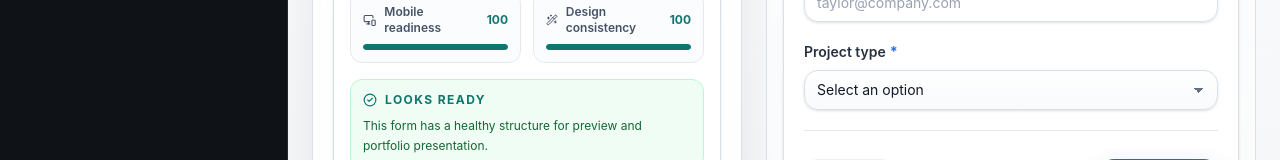
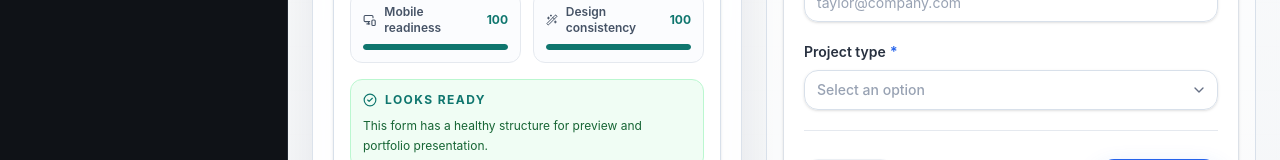
Before and after one commit to OmKhandale05/formcraft, a Next.js app: page /settings in a window 1280 px wide. Shown: the part 570-730 px from the top of the page. Built offline with nearby package versions, Linux system fonts and the light colour scheme.

Commit message:
style(ui): replace native dropdown menus

```diff
--- a/src/components/ui/input.tsx
+++ b/src/components/ui/input.tsx
@@ -1,4 +1,5 @@
-import type { InputHTMLAttributes, SelectHTMLAttributes, TextareaHTMLAttributes } from "react";
+import { Check, ChevronDown } from "lucide-react";
+import { Children, isValidElement, useEffect, useId, useRef, useState, type ChangeEvent, type FocusEvent, type InputHTMLAttributes, type ReactElement, type ReactNode, type SelectHTMLAttributes, type TextareaHTMLAttributes } from "react";
 import { cn } from "@/lib/utils";
 
 export function Input({ className, ...props }: InputHTMLAttributes<HTMLInputElement>) {
@@ -25,15 +26,122 @@ export function Textarea({ className, ...props }: TextareaHTMLAttributes<HTMLTex
   );
 }
 
-export function Select({ className, ...props }: SelectHTMLAttributes<HTMLSelectElement>) {
+type OptionElement = ReactElement<{
+  children?: ReactNode;
+  disabled?: boolean;
+  value?: string | number | readonly string[];
+}>;
+
+function optionText(children: ReactNode) {
+  return Children.toArray(children).join("");
+}
+
+export function Select({ className, children, id, value, defaultValue, onChange, onBlur, disabled, name, ...props }: SelectHTMLAttributes<HTMLSelectElement>) {
+  const generatedId = useId();
+  const selectId = id ?? generatedId;
+  const containerRef = useRef<HTMLDivElement>(null);
+  const [open, setOpen] = useState(false);
+  const [internalValue, setInternalValue] = useState(String(value ?? defaultValue ?? ""));
+  const currentValue = String(value ?? internalValue);
+  const options = Children.toArray(children)
+    .filter(isValidElement)
+    .map((child) => {
+      const option = child as OptionElement;
+      const optionValue = option.props.value ?? optionText(option.props.children);
+      return {
+        disabled: Boolean(option.props.disabled),
+        label: optionText(option.props.children),
+        value: String(optionValue)
+      };
+    });
+  const selected = options.find((option) => option.value === currentValue) ?? options[0];
+
+  useEffect(() => {
+    const closeOnOutsideClick = (event: MouseEvent) => {
+      if (!containerRef.current?.contains(event.target as Node)) setOpen(false);
+    };
+
+    const closeOnEscape = (event: KeyboardEvent) => {
+      if (event.key === "Escape") setOpen(false);
+    };
+
+    document.addEventListener("mousedown", closeOnOutsideClick);
+    document.addEventListener("keydown", closeOnEscape);
+    return () => {
+      document.removeEventListener("mousedown", closeOnOutsideClick);
+      document.removeEventListener("keydown", closeOnEscape);
+    };
+  }, []);
+
+  const selectValue = (nextValue: string) => {
+    setInternalValue(nextValue);
+    onChange?.({ target: { name, value: nextValue } } as ChangeEvent<HTMLSelectElement>);
+    setOpen(false);
+  };
+
   return (
-    <select
-      className={cn(
-        "formcraft-select h-10 w-full appearance-none rounded-lg border border-[#cfd9e7] bg-[#fbfcfe] py-0 pl-3 pr-10 text-sm text-[#111827] shadow-[inset_0_1px_0_rgba(255,255,255,0.9),0_1px_2px_rgba(17,24,39,0.05)] transition hover:border-[#b9c6d7] focus:border-[var(--accent)] focus:bg-white focus:shadow-[0_0_0_3px_rgba(49,87,213,0.12),inset_0_1px_0_rgba(255,255,255,0.9)]",
-        className
+    <div ref={containerRef} className="relative w-full">
+      <select
+        id={selectId}
+        name={name}
+        value={currentValue}
+        disabled={disabled}
+        className="sr-only"
+        tabIndex={-1}
+        aria-hidden="true"
+        onChange={() => {}}
+        {...props}
+      >
+        {children}
+      </select>
+      <button
+        type="button"
+        aria-controls={`${selectId}-menu`}
+        aria-expanded={open}
+        aria-haspopup="listbox"
+        disabled={disabled}
+        className={cn(
+          "flex h-10 w-full items-center justify-between gap-3 rounded-lg border border-[#cfd9e7] bg-[#fbfcfe] pl-3 pr-2.5 text-left text-sm text-[#111827]",
+          "shadow-[inset_0_1px_0_rgba(255,255,255,0.9),0_1px_2px_rgba(17,24,39,0.05)] transition disabled:pointer-events-none disabled:opacity-50",
+          "hover:border-[#b9c6d7] hover:bg-white focus:border-[var(--accent)] focus:bg-white focus:outline-none focus:shadow-[0_0_0_3px_rgba(49,87,213,0.12),inset_0_1px_0_rgba(255,255,255,0.9)]",
+          className,
+          open && "border-[var(--accent)] bg-white shadow-[0_0_0_3px_rgba(49,87,213,0.12),inset_0_1px_0_rgba(255,255,255,0.9)]"
+        )}
+        onBlur={() => onBlur?.({ target: { name, value: currentValue } } as FocusEvent<HTMLSelectElement>)}
+        onClick={() => setOpen((value) => !value)}
+      >
+        <span className={cn("min-w-0 truncate font-medium", !selected?.value && "text-[#98a2b3]")}>{selected?.label || "Select option"}</span>
+        <ChevronDown size={16} className={cn("shrink-0 text-[#667085] transition", open && "rotate-180 text-[var(--accent)]")} />
+      </button>
+      {open && (
+        <div
+          id={`${selectId}-menu`}
+          role="listbox"
+          className="absolute left-0 top-[calc(100%+0.375rem)] z-[90] max-h-64 w-full min-w-[220px] overflow-y-auto rounded-xl border border-[#cfd9e7] bg-white p-1.5 shadow-[0_24px_60px_rgba(17,24,39,0.18)]"
+        >
+          {options.map((option) => {
+            const active = option.value === currentValue;
+            return (
+              <button
+                key={option.value}
+                type="button"
+                role="option"
+                aria-selected={active}
+                disabled={option.disabled}
+                className={cn(
+                  "flex w-full items-center gap-3 rounded-lg px-3 py-2.5 text-left text-sm transition disabled:pointer-events-none disabled:opacity-45",
+                  active ? "bg-[#eef3ff] font-semibold text-[#1d3fbf]" : "text-[#334155] hover:bg-[#f5f7fb]"
+                )}
+                onClick={() => selectValue(option.value)}
+              >
+                <span className="min-w-0 flex-1 truncate">{option.label}</span>
+                {active && <Check size={15} className="shrink-0" />}
+              </button>
+            );
+          })}
+        </div>
       )}
-      {...props}
-    />
+    </div>
   );
 }
 
```
